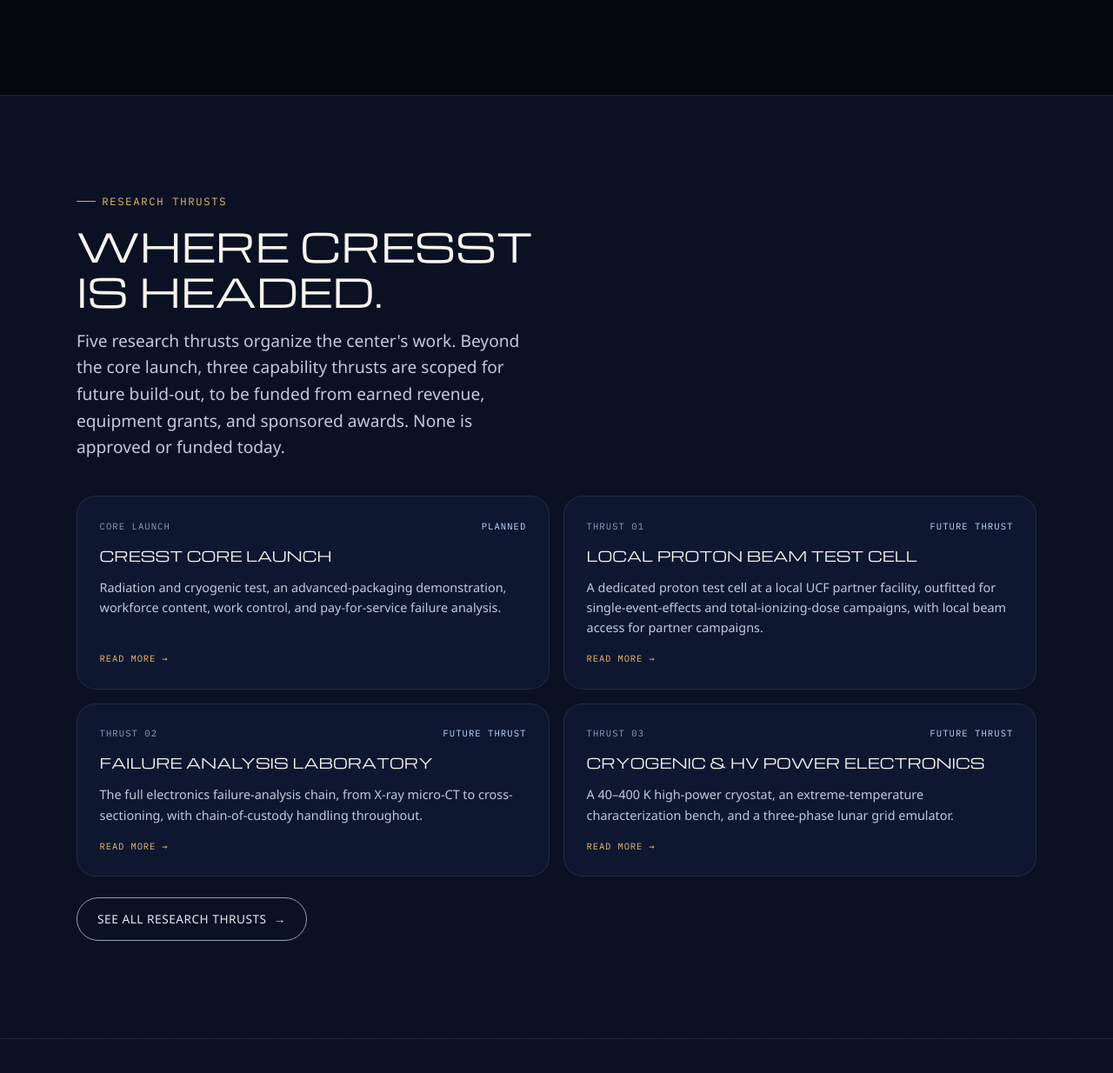
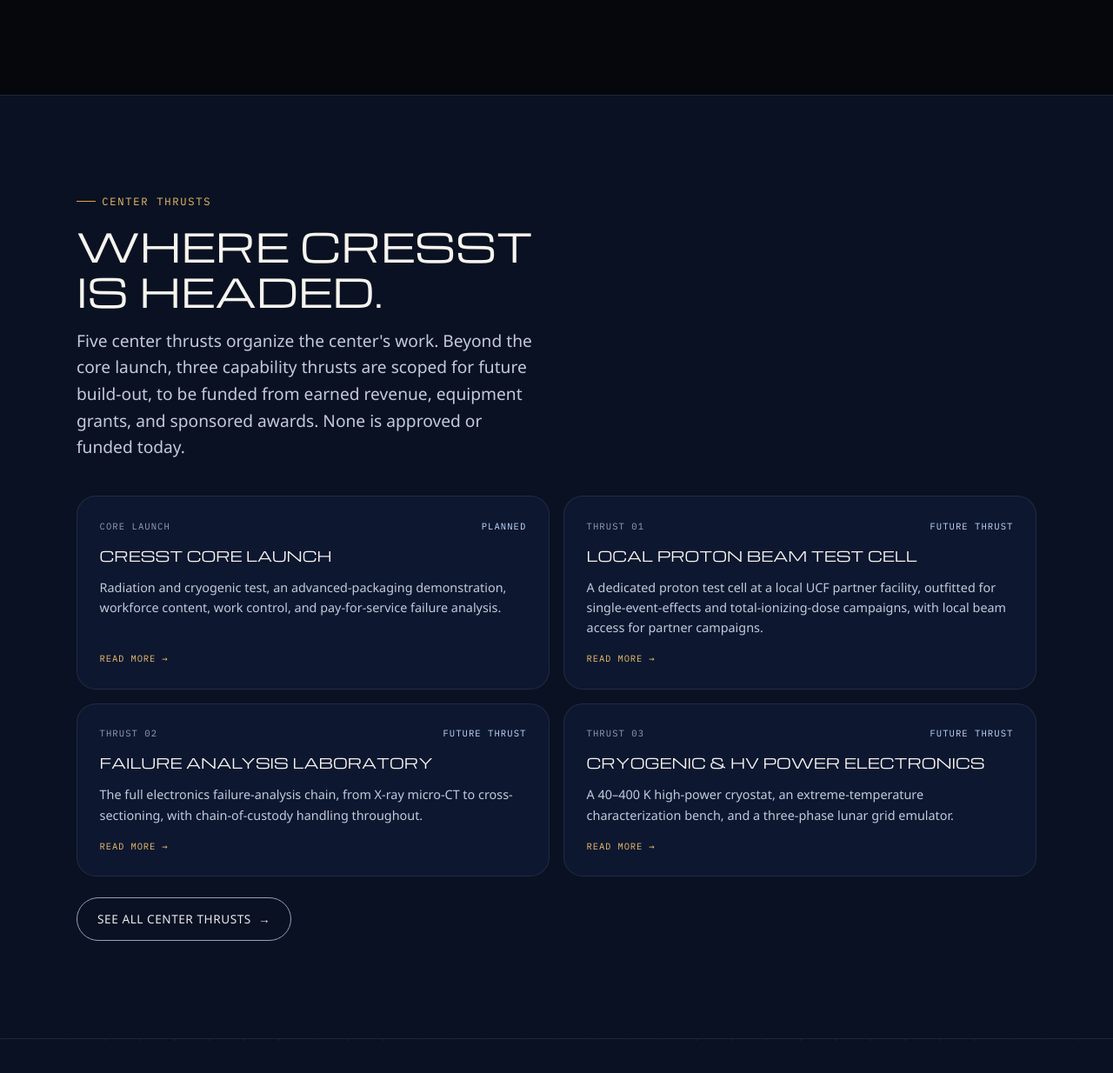
Before and after one commit to iannecj/cresst-website, a plain HTML site: page index.html in a window 1280 px wide. Shown: the part 2634-3868 px from the top of the page at 87% size. Drawn offline with nearby package versions, Linux system fonts and the light colour scheme; a web font is replaced by a local one.

Commit message:
Rename Research Thrusts to Center Thrusts site-wide
Co-Authored-By: Claude Opus 5.5 <noreply@anthropic.com>
Claude-Session: https://claude.ai/code/session_01BHsigoyrU1vduhhLaw4nEr

```diff
--- a/index.html
+++ b/index.html
@@ -131,9 +131,9 @@
   <div class="container">
     <div class="investment-teaser-head">
       <div class="section-head reveal" style="margin-bottom:0;">
-        <p class="eyebrow">Research Thrusts</p>
+        <p class="eyebrow">Center Thrusts</p>
         <h2>Where CRESST is headed.</h2>
-        <p class="lede">Five research thrusts organize the center's work. Beyond the core launch, three capability thrusts are scoped for future build-out, to be funded from earned revenue, equipment grants, and sponsored awards. None is approved or funded today.</p>
+        <p class="lede">Five center thrusts organize the center's work. Beyond the core launch, three capability thrusts are scoped for future build-out, to be funded from earned revenue, equipment grants, and sponsored awards. None is approved or funded today.</p>
       </div>
     </div>
     <div class="teaser-grid reveal">
@@ -183,7 +183,7 @@
       </a>
     </div>
     <div class="teaser-footer reveal">
-      <a href="thrusts.html" class="btn btn-ghost">See All Research Thrusts <span class="btn-arrow">&rarr;</span></a>
+      <a href="thrusts.html" class="btn btn-ghost">See All Center Thrusts <span class="btn-arrow">&rarr;</span></a>
     </div>
   </div>
 </section>
```
Also changed, not shown: facilities.html (+1 -1 lines), investment.html (+1 -1 lines), thrusts.html (+4 -4 lines).
